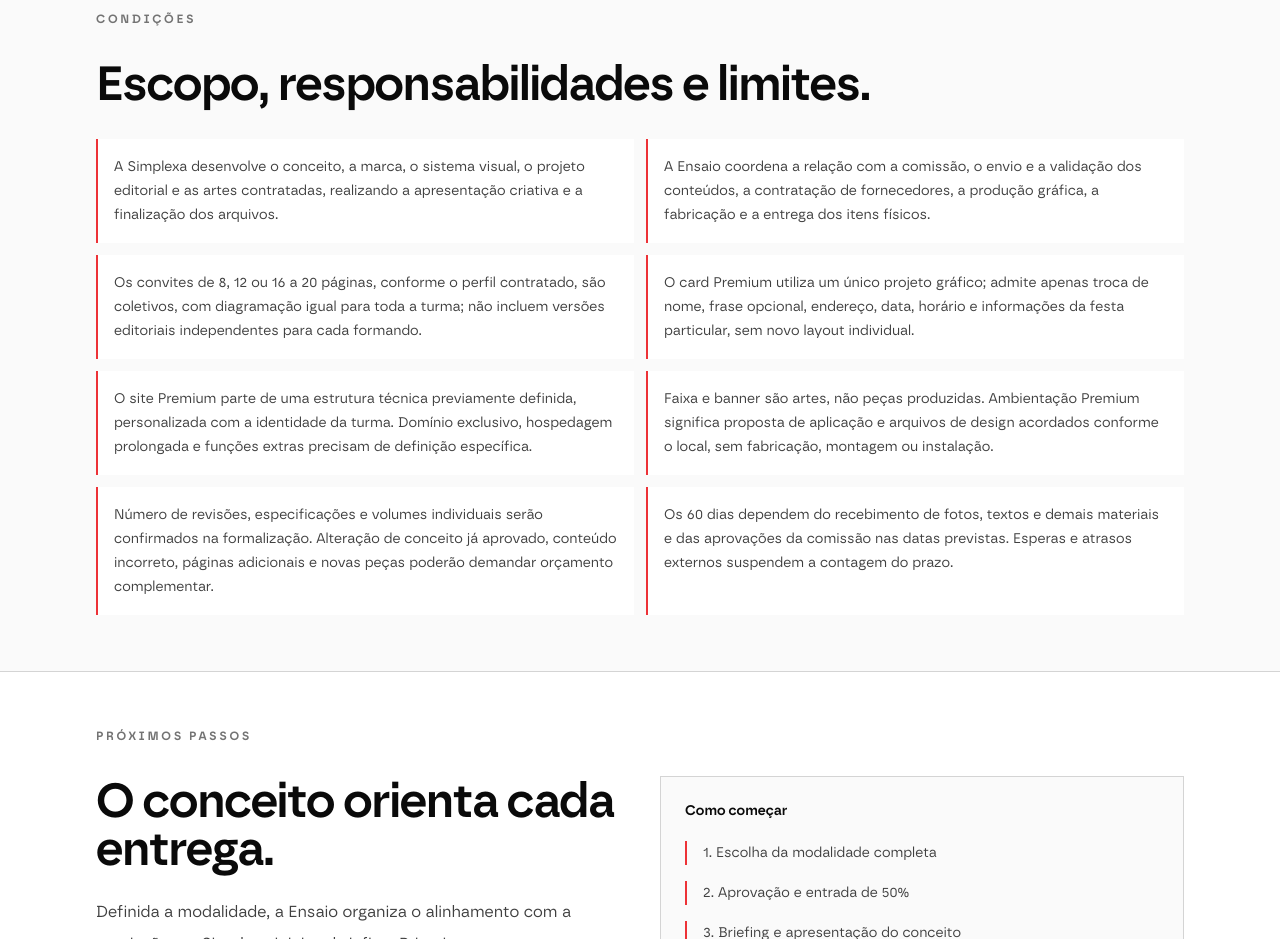
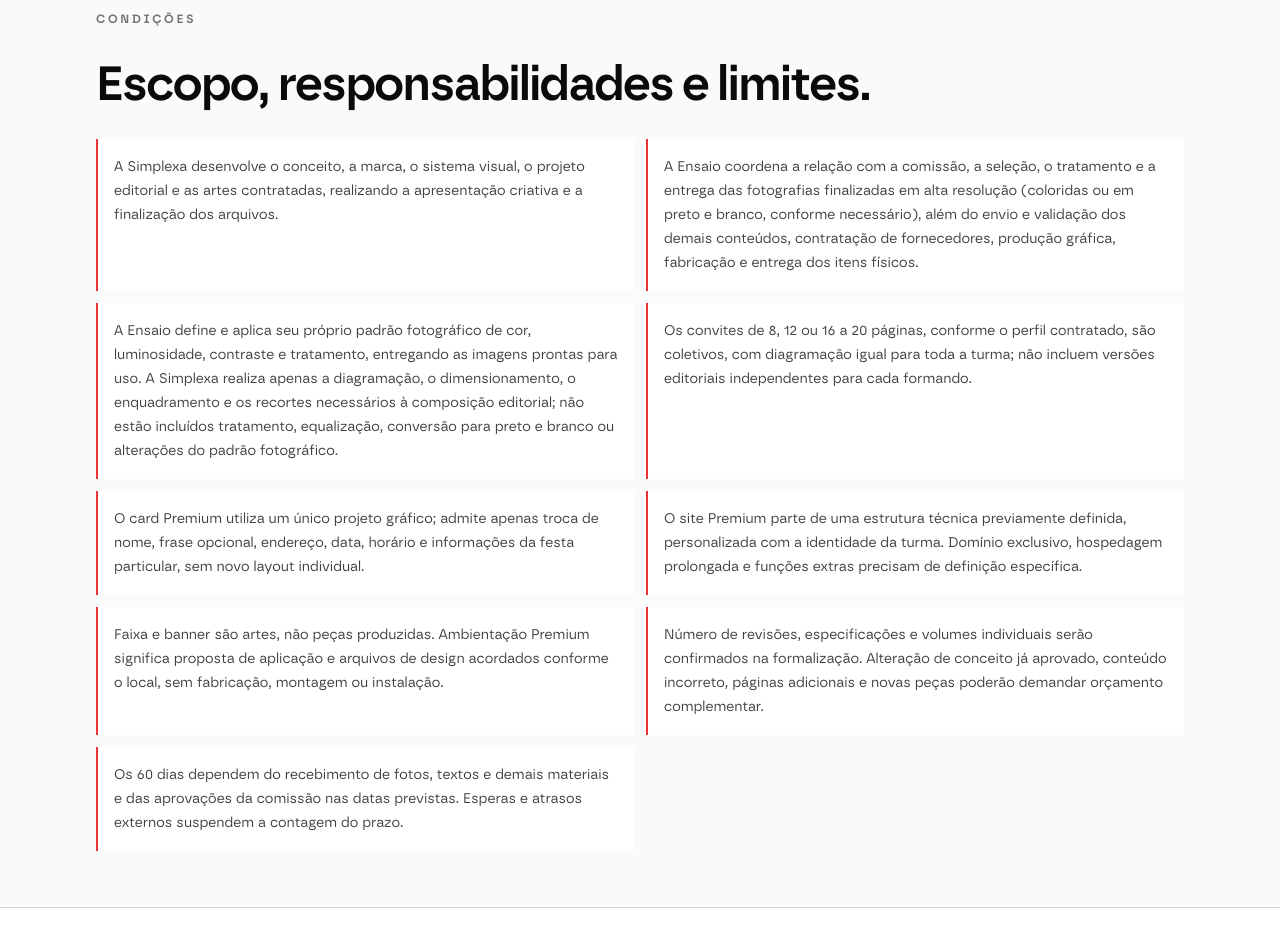
Before and after one commit to pm746/proposta-ensaio, a React (Vite) app: page / in a window 1280 px wide. Shown: the part 4340-5279 px from the top of the page. Built offline with nearby package versions, Linux system fonts and the light colour scheme.

Commit message:
Define responsabilidade da Ensaio por fotos tratadas e limita aplicação editorial da Simplexa

```diff
--- a/src/proposalData.js
+++ b/src/proposalData.js
@@ -144,7 +144,8 @@ export const proposal = {
       "title": "Escopo, responsabilidades e limites.",
       "items": [
         "A Simplexa desenvolve o conceito, a marca, o sistema visual, o projeto editorial e as artes contratadas, realizando a apresentação criativa e a finalização dos arquivos.",
-        "A Ensaio coordena a relação com a comissão, o envio e a validação dos conteúdos, a contratação de fornecedores, a produção gráfica, a fabricação e a entrega dos itens físicos.",
+        "A Ensaio coordena a relação com a comissão, a seleção, o tratamento e a entrega das fotografias finalizadas em alta resolução (coloridas ou em preto e branco, conforme necessário), além do envio e validação dos demais conteúdos, contratação de fornecedores, produção gráfica, fabricação e entrega dos itens físicos.",
+        "A Ensaio define e aplica seu próprio padrão fotográfico de cor, luminosidade, contraste e tratamento, entregando as imagens prontas para uso. A Simplexa realiza apenas a diagramação, o dimensionamento, o enquadramento e os recortes necessários à composição editorial; não estão incluídos tratamento, equalização, conversão para preto e branco ou alterações do padrão fotográfico.",
         "Os convites de 8, 12 ou 16 a 20 páginas, conforme o perfil contratado, são coletivos, com diagramação igual para toda a turma; não incluem versões editoriais independentes para cada formando.",
         "O card Premium utiliza um único projeto gráfico; admite apenas troca de nome, frase opcional, endereço, data, horário e informações da festa particular, sem novo layout individual.",
         "O site Premium parte de uma estrutura técnica previamente definida, personalizada com a identidade da turma. Domínio exclusivo, hospedagem prolongada e funções extras precisam de definição específica.",
```
